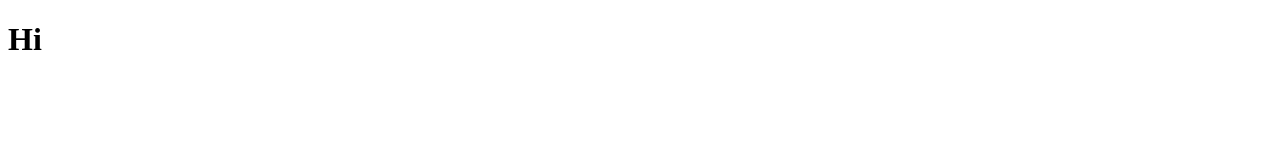
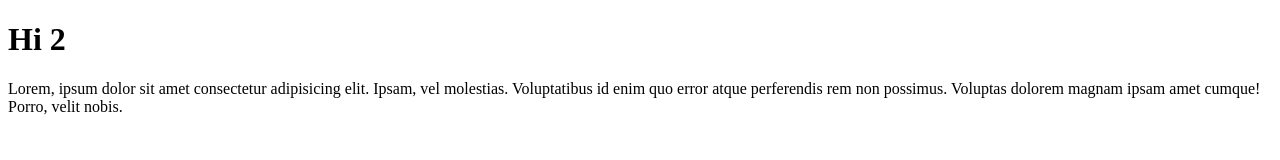
Before and after one commit to Fstv-Electro/hw-7, a plain HTML site: page index.html in a window 1280 px wide. Drawn offline with Linux system fonts and the light colour scheme.

Commit message:
fix bugs

```diff
--- a/index.html
+++ b/index.html
@@ -6,6 +6,11 @@
     <title>Document</title>
   </head>
   <body>
-    <h1>Hi</h1>
+    <h1>Hi 2</h1>
+    <p>
+      Lorem, ipsum dolor sit amet consectetur adipisicing elit. Ipsam, vel
+      molestias. Voluptatibus id enim quo error atque perferendis rem non
+      possimus. Voluptas dolorem magnam ipsam amet cumque! Porro, velit nobis.
+    </p>
   </body>
 </html>
```
